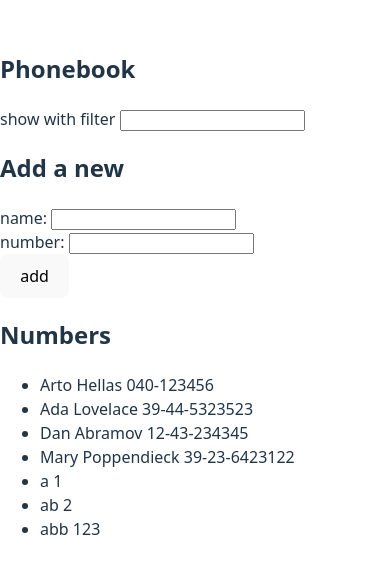
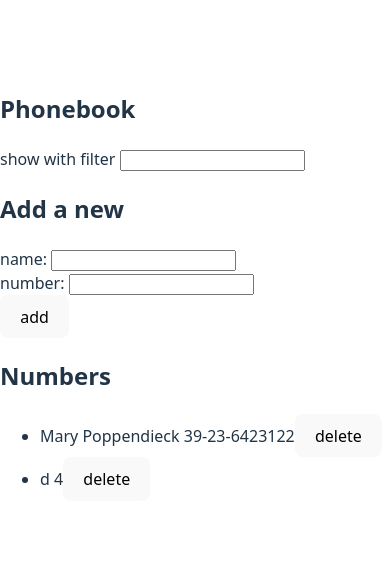
Before and after one commit to abdullah0x5c/Full-Stack-Open, a React (Vite) app in the folder Week2/phonebook/: page / in a window 390 px wide. Shown: the part 128-702 px from the top of the page. Built offline with nearby package versions, Linux system fonts and the light colour scheme; data requests are answered from the project's data file.

Commit message:
2.14: The Phonebook step 9

```diff
--- a/Week2/phonebook/db.json
+++ b/Week2/phonebook/db.json
@@ -1,39 +1,14 @@
 {
   "persons": [
-    {
-      "name": "Arto Hellas",
-      "number": "040-123456",
-      "id": "1"
-    },
-    {
-      "name": "Ada Lovelace",
-      "number": "39-44-5323523",
-      "id": "2"
-    },
-    {
-      "name": "Dan Abramov",
-      "number": "12-43-234345",
-      "id": "3"
-    },
     {
       "name": "Mary Poppendieck",
       "number": "39-23-6423122",
       "id": "4"
     },
     {
-      "id": "000f",
-      "name": "a",
-      "number": "1"
-    },
-    {
-      "id": "2801",
-      "name": "ab",
-      "number": "2"
-    },
-    {
-      "id": "6299",
-      "name": "abb",
-      "number": "123"
+      "id": "acfe",
+      "name": "d",
+      "number": "4"
     }
   ]
 }
--- a/Week2/phonebook/src/App.jsx
+++ b/Week2/phonebook/src/App.jsx
@@ -21,6 +21,16 @@ const App = () => {
   const [newName, setNewName] = useState('')
   const [newNumber, setNewNumber] = useState('')
 
+  const deleteEntree = (id, name) => {
+    console.log(name)
+    if(window.confirm(`Delete ${name}?`)){
+      data.delObj(id)
+        .then(data => {
+          setPersons(persons.filter((person) => person.id != data.id))
+          setPersonsShown(persons.filter((person) => person.id != data.id))
+        })
+    }
+  }
 
   return (
     <div>
@@ -41,7 +51,7 @@ const App = () => {
         setPersonsShown = {setPersonsShown}
       />
       <h2>Numbers</h2>
-      <Person persons={personsShown}/>
+      <Person persons={personsShown} deleteEntree={deleteEntree}/>
     </div>
   )
 }
--- a/Week2/phonebook/src/Person.jsx
+++ b/Week2/phonebook/src/Person.jsx
@@ -1,6 +1,13 @@
-const Person = ({persons}) => {
+const Person = ({persons, deleteEntree}) => {
 
-    const names = persons.map((person, index) => <li key = {index} > {person.name} {person.number}</li>)
+    const names = persons.map((person, index) =>
+    <li key = {index} >
+        {person.name} {person.number}
+        <button onClick = {() => deleteEntree(person.id, person.name)} >
+            delete
+        </button>
+    </li>
+    )
 
 
     return (
--- a/Week2/phonebook/src/data.jsx
+++ b/Week2/phonebook/src/data.jsx
@@ -19,4 +19,11 @@ const postObj = (obj) => {
         })
 }
 
-export default {showAll, postObj}
+const delObj = (id) => {
+  const deletionURL = url + "/" + id
+  return axios
+    .delete(deletionURL)
+    .then(response => response.data)
+}
+
+export default {showAll, postObj, delObj}
```
